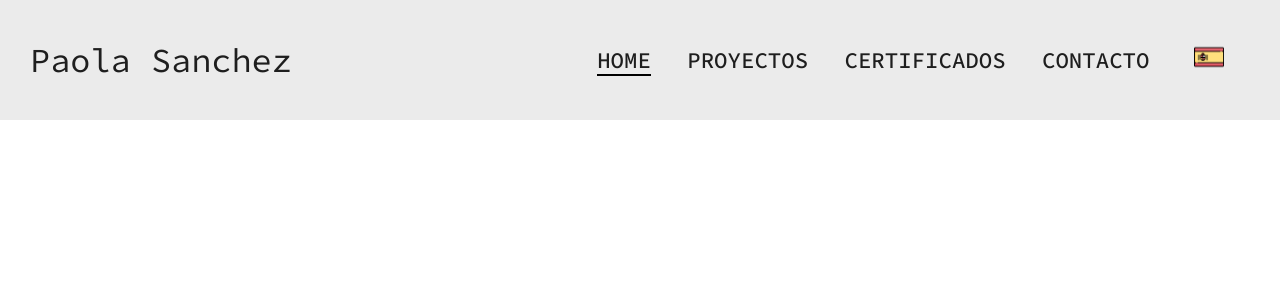
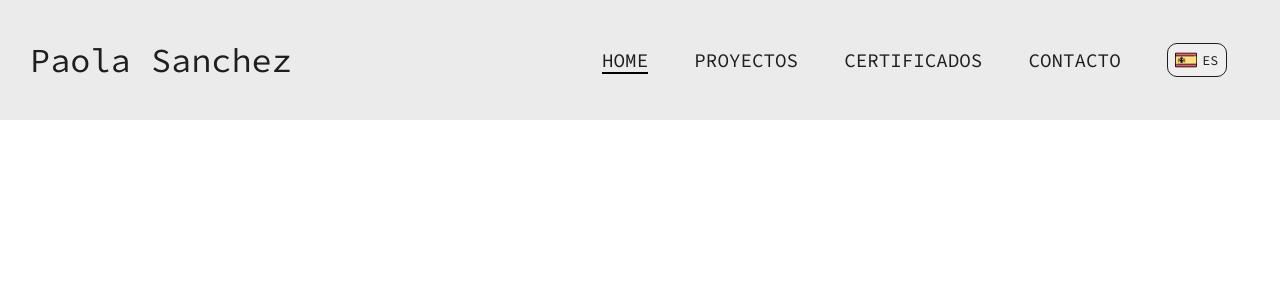
Before and after one commit to PaolaSL12/portfolioFront, a React (Vite) app: page / in a window 1280 px wide. Shown: the top 300 px of the page. Built offline with nearby package versions, Linux system fonts and the light colour scheme.

Commit message:
lang button

```diff
--- a/src/components/Header/Header.css
+++ b/src/components/Header/Header.css
@@ -27,8 +27,8 @@ nav {
 }
 
 li {
-    font-size: 1.4em;
-    font-weight: 500;
+  font-size: 1.2em;
+  font-weight: 400;
 }
 
 .active {
@@ -39,17 +39,22 @@ nav {
   display: none;
 }
 
-
 .language-toggle {
-  margin-left: auto;
+  min-width: 60px;
+  margin: auto;
   cursor: pointer;
   display: flex;
   align-items: center;
-  padding: 0.5rem;
+  justify-content: space-around;
+  padding: var(--psl-padding-xxs);
+  border-radius: var(--psl-br);
+  border: 1px solid var(--psl-color-5);
 }
 
 .flag-icon {
-  width: 30px;
+  display: flex;
+  align-items: center;
+  width: 22px;
   height: auto;
   transition: transform 0.2s ease;
 }
@@ -63,7 +68,6 @@ nav {
     width: 150px;
   }
 }
-
 
 @media screen and (max-width: 1000px) {
   .toggle {
@@ -87,7 +91,7 @@ nav {
     flex-direction: column;
     justify-content: space-around;
     align-items: center;
-      background-color: #efe7daee;
+    background-color: var(--psl-color-1);
     z-index: 9;
   }
 }
--- a/src/components/Header/Header.jsx
+++ b/src/components/Header/Header.jsx
@@ -5,9 +5,7 @@ import ImgWrapper from "../ImgWrapper/ImgWrapper.jsx";
 
 const Header = () => {
   const [isMenuOpen, setIsMenuOpen] = useState(false);
-  const [language, setLanguage] = useState(
-    localStorage.getItem("language") || "ES"
-  );
+  const [language, setLanguage] = useState(localStorage.getItem("language") || "ES");
 
   const toggleMenu = () => {
     setIsMenuOpen(!isMenuOpen);
@@ -17,7 +15,8 @@ const Header = () => {
     setIsMenuOpen(false);
   };
 
-  const toggleLanguage = () => {
+  const toggleLanguage = (e) => {
+    e.stopPropagation();
     const newLanguage = language === "ES" ? "EN" : "ES";
     setLanguage(newLanguage);
     localStorage.setItem("language", newLanguage);
@@ -69,18 +68,24 @@ const Header = () => {
           </NavLink>
         </li>
         <li>
-        <div
+          <button
             className="language-toggle"
             onClick={toggleLanguage}
-          role="button"
-          aria-label="Toggle language"
+            aria-label={
+              language === "ES"
+                ? "Cambiar idioma a Inglés"
+                : "Switch to Spanish"
+            }
           >
             <ImgWrapper
               c={"flag-icon"}
               url={language === "ES" ? "./assets/es.png" : "./assets/en.png"}
-            alt={language === "ES" ? "Cambiar a Inglés" : "Switch to Spanish"}
+              alt={language === "ES" ? "Bandera de España" : "U.S. Flag"}
             />
-        </div>
+            <span className="language-label">
+              {language === "ES" ? "ES" : "EN"}
+            </span>
+          </button>
         </li>
       </ul>
     </nav>
--- a/src/index.css
+++ b/src/index.css
@@ -7,12 +7,14 @@
   --psl-color-4: #5E807F;
   --psl-color-5: #1E1E1E;
 
+  --psl-margin-xxs: 7px;
   --psl-margin-xs: 10px;
   --psl-margin-s: 20px;
   --psl-margin-m: 30px;
   --psl-margin-l: 40px;
   --psl-margin-xl: 50px;
 
+  --psl-padding-xxs: 5px;
   --psl-padding-xs: 10px;
   --psl-padding-s: 20px;
   --psl-padding-m: 30px;
```
Lines whose indentation alone changed are shown as unchanged.
